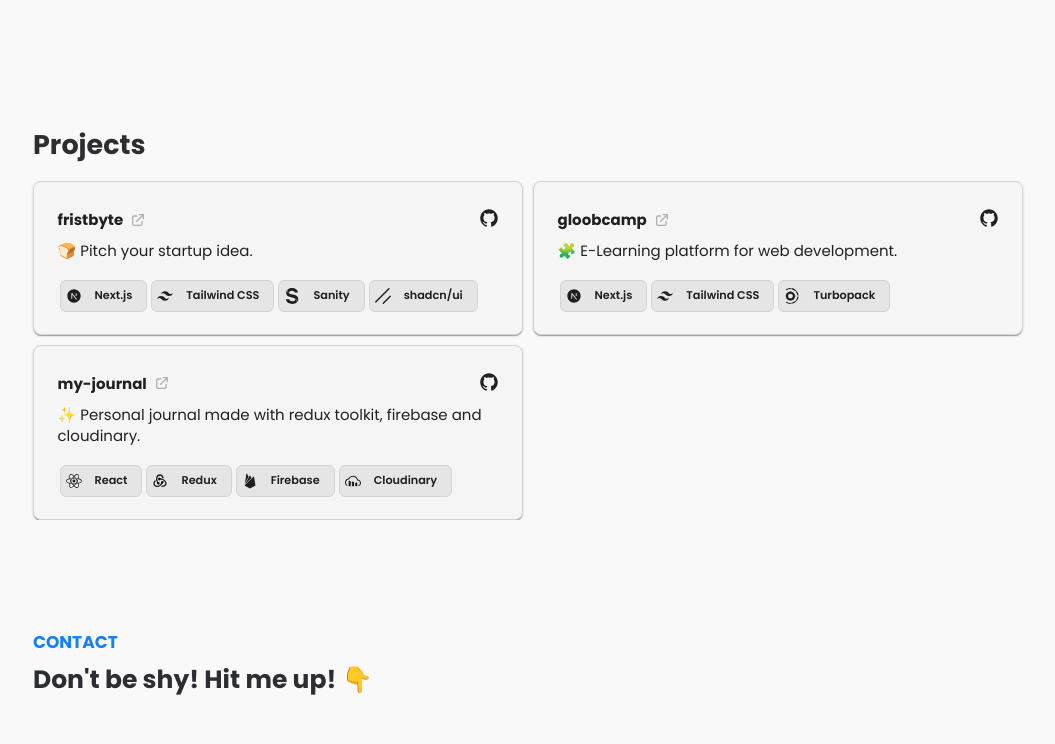
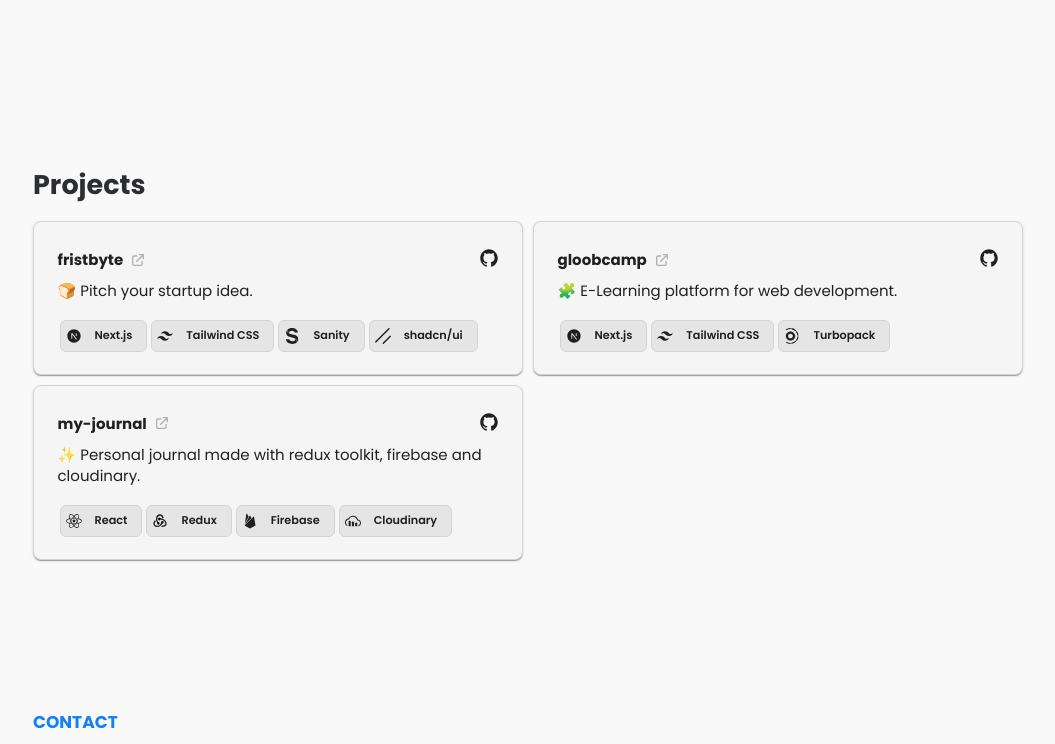
Before and after one commit to EmaRG1/Portfolio, a React (Vite) app: page / in a window 1280 px wide. Shown: the part 751-1495 px from the top of the page, without its empty margins (112-1167 px from the left). Built offline with nearby package versions, Linux system fonts and the light colour scheme.

Commit message:
updated padding in projects page and journal link

```diff
--- a/src/LandingPage/components/Projects.jsx
+++ b/src/LandingPage/components/Projects.jsx
@@ -7,7 +7,7 @@ export const Projects = () => {
 
   return (
     <Box sx={{  backgroundColor: '#f9f9f9'}}>
-      <Box sx={{margin: '0 auto', maxWidth: '107rem', padding: '0 4rem'}}>
+      <Box sx={{margin: '0 auto', maxWidth: '107rem', padding: '4rem 4rem'}}>
 
         <Typography variant='h2' sx={{ color: '#2d2e32', fontSize: '2.7rem', fontWeight: '700', marginBottom: '2rem' }}>
           Projects
--- a/src/data/featuredProjects.js
+++ b/src/data/featuredProjects.js
@@ -20,7 +20,7 @@ export const featuredProjects = [
     title: 'my-journal',
     description: '✨ Personal journal made with redux toolkit, firebase and cloudinary.',
     tags: ['React','Redux', 'Firebase', 'Cloudinary'],
-    url: 'https://myjournalapp.netlify.app/',
+    url: 'https://my-journal-app-101.vercel.app/',
     githubUrl: 'https://github.com/EmaRG1/MyJournalApp',
     icon: 'https://raw.githubusercontent.com/pheralb/react-symbols/main/website/public/images/logo_svg.svg'
   },
```
